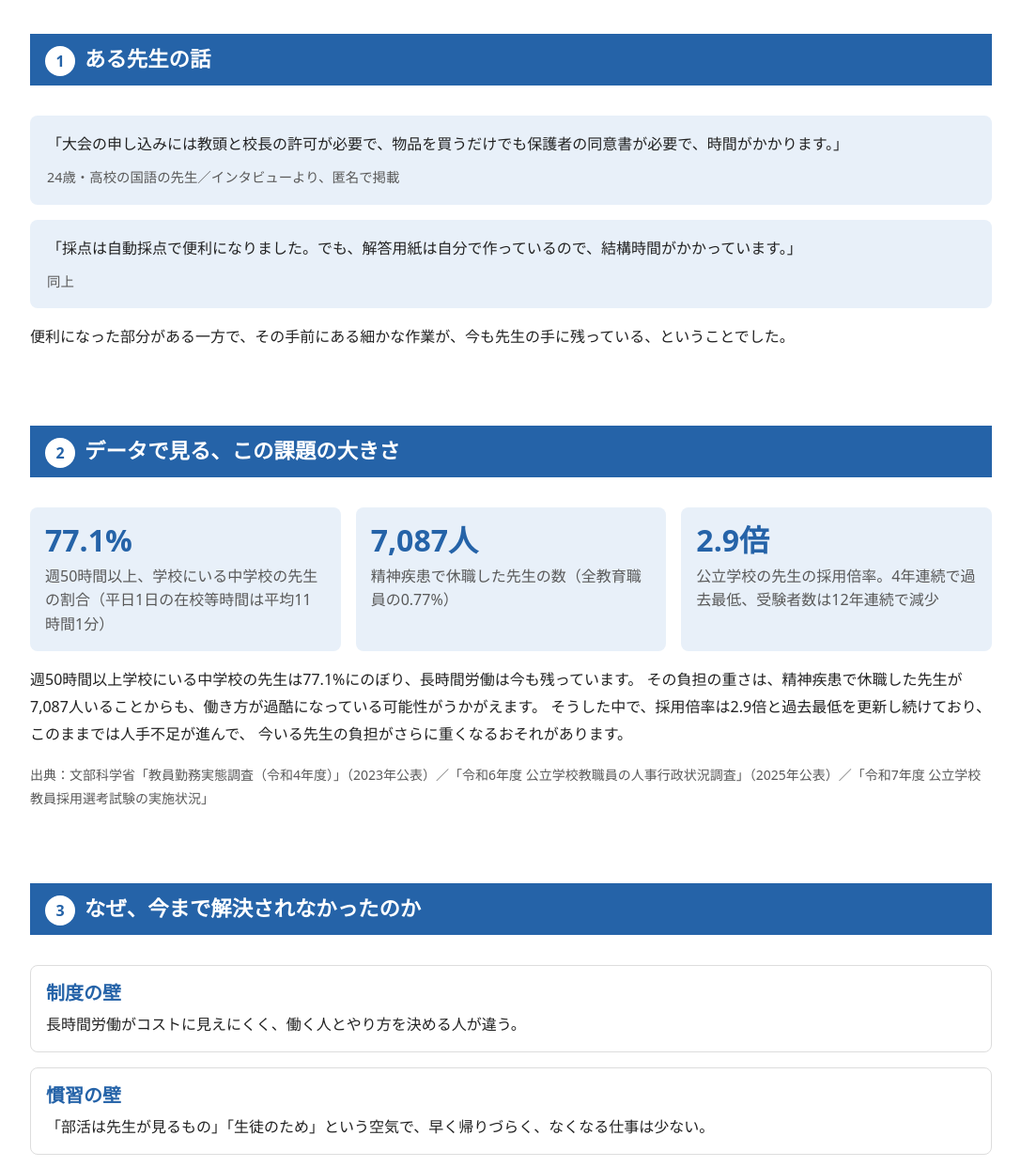
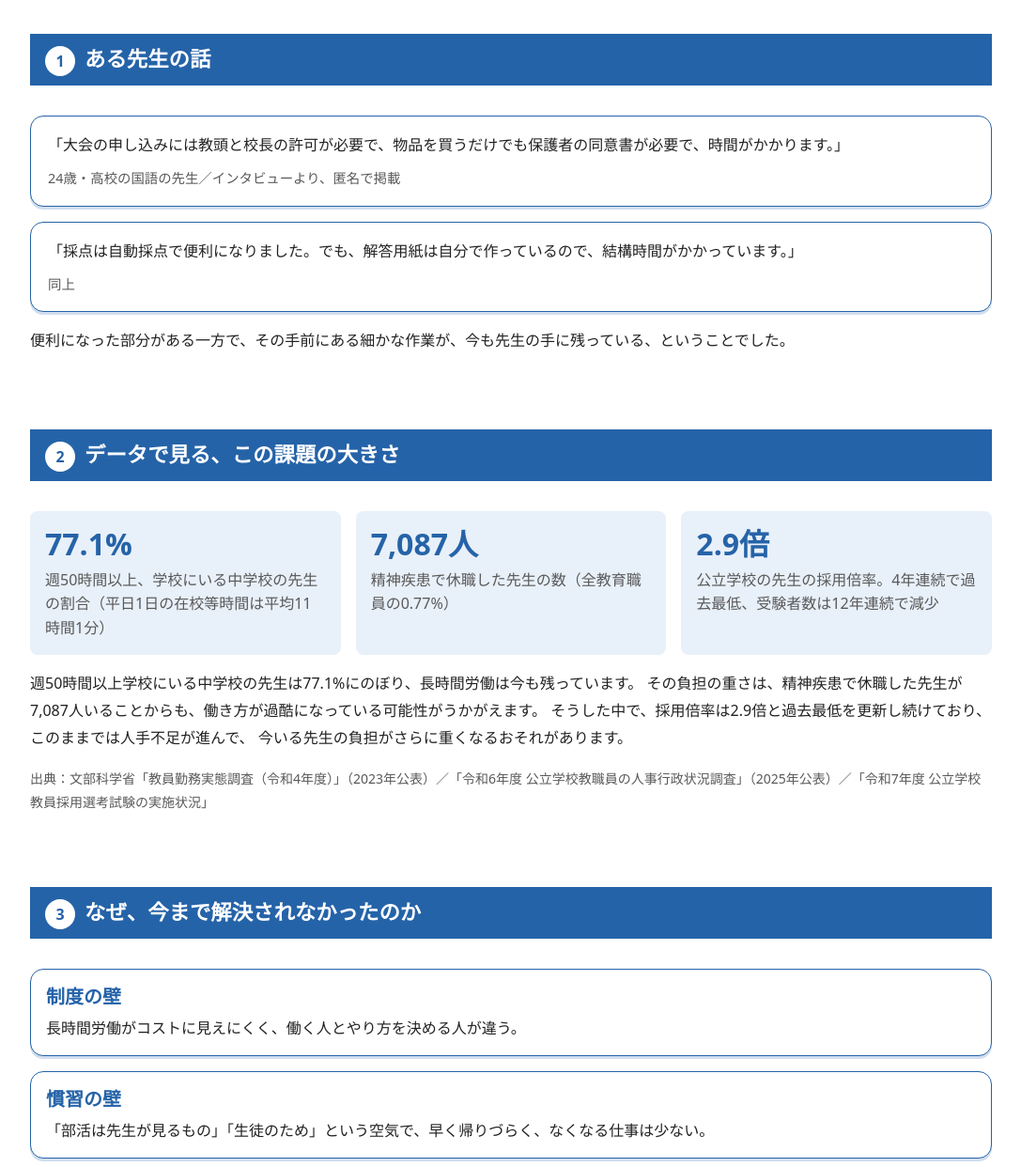
Before and after one commit to mizukiaoyagi/startup-training, a plain HTML site: page info/index.html in a window 1280 px wide. Shown: the part 360-1602 px from the top of the page at 94% size, without its empty margins (96-1183 px from the left). Drawn offline with Linux system fonts and the light colour scheme.

Commit message:
ボタンをフラットにしてホバーで色が変わるように、カードの枠を統一
- LPのボタンの影を外し、ホバーで背景色だけ変わるようにした（情報サイトと同じ動き）
- インタビュー・3つの壁・方向性のカードを、白背景・青い線・影の枠に統一
- 共通の枠のルールを base.css にまとめた
- LPのインタビューカードの左の青いラインを削除
- 情報サイトのインタビューカード内の引用ブロックの背景を削除

```diff
--- a/base.css
+++ b/base.css
@@ -51,6 +51,15 @@ summary {
   text-decoration: none;
   max-width: 100%;
 }
+/* 影つきの線の枠（インタビュー・3つの壁・方向性。LPと情報サイトで共通） */
+.voice,
+.wall div,
+.direction {
+  background: #fff;
+  border: 1px solid var(--main);
+  border-radius: 14px;
+  box-shadow: 0 3px 0 var(--line);
+}
 /* （話を聞かせてください）の帯 */
 .cta {
   background: var(--main);
--- a/info.css
+++ b/info.css
@@ -102,8 +102,6 @@ blockquote cite {
   gap: 16px;
 }
 .wall div {
-  border: 1px solid #ddd;
-  border-radius: 8px;
   padding: 14px 16px;
 }
 .wall b {
@@ -114,9 +112,6 @@ blockquote cite {
   margin-bottom: 4px;
 }
 .direction {
-  background: #fff;
-  border: 2px solid var(--main);
-  border-radius: 8px;
   padding: 20px;
 }
 .cta {
@@ -175,6 +170,8 @@ details {
   margin: 16px 0;
 }
 .voice blockquote {
+  background: none;
+  border-radius: 0;
   margin: 0;
   flex: 1;
   position: relative;
--- a/lp.css
+++ b/lp.css
@@ -64,12 +64,19 @@ main {
   padding: 13px 26px;
   font-size: 17px;
   line-height: 1.5;
-  box-shadow: 0 4px 0 var(--deep);
+  transition: background-color .2s;
+}
+.btn:hover,
+.btn:focus-visible {
+  background: var(--deep);
 }
 .btn.white {
   background: #fff;
   color: var(--main);
-  box-shadow: 0 4px 0 var(--mid);
+}
+.btn.white:hover,
+.btn.white:focus-visible {
+  background: var(--light);
 }
 h2 {
   display: flex;
@@ -169,12 +176,7 @@ h2 .ic {
   margin: 0 auto 8px;
 }
 .voice {
-  background: #fff;
-  border: 1px solid var(--main);
-  border-left-width: 6px;
-  border-radius: 10px;
   padding: 18px 22px;
-  box-shadow: 0 3px 0 var(--line);
   margin: 0 0 18px;
 }
 .voice cite {
```
